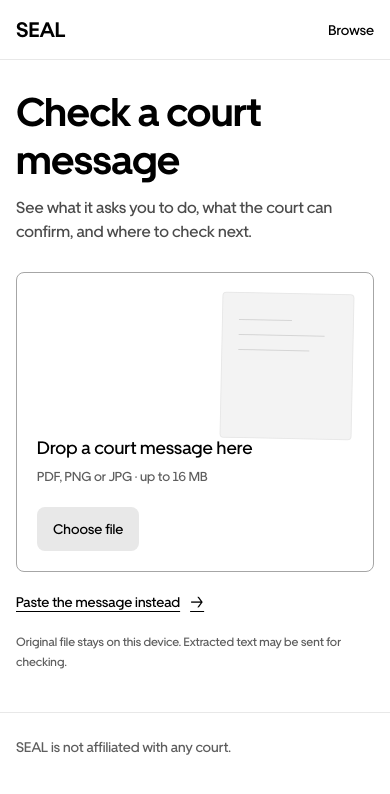
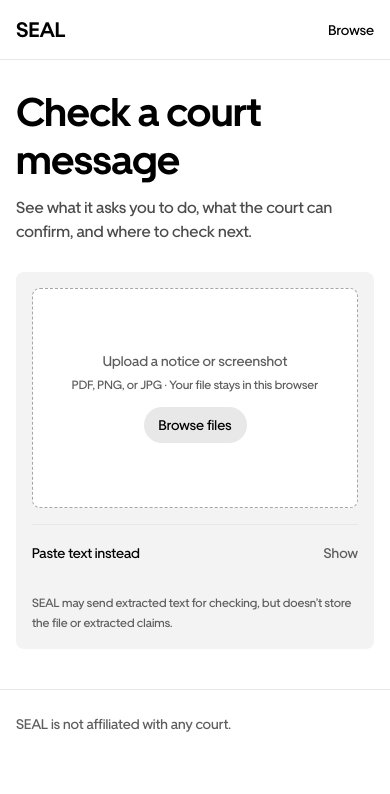
Before and after one commit to Davemafy/seal, a Next.js app: page / in a window 390 px wide. Shown: the top 794 px of the page. Built offline with nearby package versions, Linux system fonts and the light colour scheme.

Commit message:
Restore original entry composition

```diff
--- a/app/seal-app.tsx
+++ b/app/seal-app.tsx
@@ -437,14 +437,13 @@ async function upload(uploaded:File){
       onDragOver={event=>{if(event.dataTransfer.types.includes('Files')){event.preventDefault();setDragging(true)}}}
       onDragLeave={event=>{if(!event.currentTarget.contains(event.relatedTarget as Node))setDragging(false)}}
       onDrop={event=>{event.preventDefault();setDragging(false);if(event.dataTransfer.files[0])upload(event.dataTransfer.files[0])}}>
-      <span className="upload-sheet" aria-hidden="true"><i/><i/><i/></span>
-      <span className="upload-copy"><strong>{busy?status:'Drop a court message here'}</strong><small>{busy?'This can take a little longer the first time.':'PDF, PNG or JPG · up to 16 MB'}</small></span>
-      {!busy&&<span className="upload-browse">Choose file</span>}
+      <span><strong>{busy?status:'Upload a notice or screenshot'}</strong><small>{busy?'This can take a little longer the first time.':'PDF, PNG, or JPG · Your file stays in this browser'}</small></span>
+      {!busy&&<span className="upload-browse">Browse files</span>}
       {busy&&<span className="upload-progress" aria-hidden="true"><span/></span>}
      </button>
 
      <details className="paste-disclosure">
-      <summary><span>Paste the message instead</span><i aria-hidden="true">→</i></summary>
+      <summary>Paste text instead</summary>
       <div className="paste-disclosure-body">
        <label className="paste-field">
         <span className="field-label">Message text</span>
@@ -458,7 +457,7 @@ async function upload(uploaded:File){
 
      {error&&<div role="alert" className="inspection-error">{error}</div>}
 
-     <p className="privacy-note">Original file stays on this device. Extracted text may be sent for checking.</p>
+     <p className="privacy-note">SEAL may send extracted text for checking, but doesn’t store the file or extracted claims.</p>
     </div>
    </section>
    :
--- a/app/workspace.css
+++ b/app/workspace.css
@@ -34,33 +34,26 @@
 .entry-copy{grid-area:intro}
 .entry-copy h1{margin:0;max-width:440px;font-size:52px;font-weight:700;line-height:60px;letter-spacing:-.02em}
 .entry-copy>p{max-width:420px;margin:20px 0 0;color:#4b4b4b;font-size:18px;line-height:28px}
-.intake{grid-area:form;display:flex;flex-direction:column;gap:16px;min-height:0;padding:0;border:0;background:transparent}
-.upload-row{position:relative;width:100%;min-height:340px;display:grid;grid-template-columns:minmax(0,1fr) auto;grid-template-rows:1fr auto;gap:20px;align-items:end;padding:28px;text-align:left;border:1px solid var(--line-strong);border-radius:8px;background:#fff;color:var(--ink);overflow:hidden}
+.intake{grid-area:form;display:flex;flex-direction:column;gap:0;min-height:420px;padding:24px;border:0;border-radius:8px;background:var(--secondary)}
+.upload-row{position:relative;width:100%;min-height:260px;display:flex;flex-direction:column;align-items:center;justify-content:center;gap:10px;padding:28px;text-align:center;border:1px dashed var(--line-strong);border-radius:8px;background:#fff;color:var(--ink);overflow:hidden}
 .upload-row:hover,.upload-row.is-dragging{border-color:var(--blue);background:#eff4fe}
-.upload-sheet{position:absolute;top:28px;right:28px;width:164px;height:184px;padding:24px 20px;border:1px solid var(--line);border-radius:4px;background:var(--secondary);transform:rotate(1.2deg);transition:transform .22s ease,border-color .22s ease,background .22s ease}
-.upload-sheet i{display:block;height:1px;margin-top:18px;background:#d5d5d5}
-.upload-sheet i:first-child{width:54%;margin-top:8px}
-.upload-sheet i:nth-child(2){width:88%}
-.upload-sheet i:nth-child(3){width:72%}
-.upload-row:hover .upload-sheet,.upload-row.is-dragging .upload-sheet{transform:rotate(0) translateY(-3px);border-color:#a9c2f5;background:#fff}
-.upload-copy{position:relative;z-index:1;grid-column:1;grid-row:2;align-self:end;max-width:320px}
-.upload-copy strong{display:block;color:#000;font-size:20px;font-weight:500;line-height:28px}
-.upload-copy small{display:block;margin-top:6px;color:var(--muted);font-size:14px;line-height:20px}
-.upload-row.is-dragging .upload-copy strong{color:var(--blue)}
+.upload-row strong{display:block;color:var(--muted);font-size:14px;font-weight:500;line-height:16px}
+.upload-row small{display:block;margin-top:6px;font-size:12px;line-height:20px;color:var(--muted)}
+.upload-row.is-dragging strong{color:var(--blue)}
+.upload-row.is-dragging .upload-browse{visibility:hidden}
 .upload-row.is-busy:disabled{opacity:1;cursor:wait}
-.upload-row.is-busy .upload-copy strong{color:var(--ink)}
+.upload-row.is-busy strong{color:var(--ink)}
 .upload-progress{position:absolute;left:0;right:0;bottom:0;height:4px;background:var(--tertiary);overflow:hidden}
 .upload-progress span,.check-loader-track span{display:block;height:100%;width:38%;background:var(--blue);animation:seal-progress 1.15s ease-in-out infinite}
 .upload-plus{display:none}
-.upload-browse{position:relative;z-index:1;grid-column:2;grid-row:2;align-self:end;min-height:44px;display:inline-flex;align-items:center;justify-content:center;padding:12px 16px;border-radius:8px;background:var(--tertiary);font-size:14px;font-weight:500;line-height:20px;white-space:nowrap}
-.upload-row:hover .upload-browse{background:#dfe7f7}
-.paste-disclosure{margin:0;border:0;background:transparent;overflow:visible}
-.paste-disclosure>summary{width:max-content;display:flex;align-items:center;gap:10px;min-height:28px;padding:0;list-style:none;cursor:pointer;color:#000;font-size:14px;font-weight:500;line-height:20px;text-decoration:underline;text-underline-offset:4px}
+.upload-browse{flex:none;min-width:103px;margin-top:2px;padding:10px 12px;background:var(--tertiary);border-radius:9999px;font-size:14px;font-weight:500;line-height:16px}
+.paste-disclosure{margin-top:16px;border-top:1px solid var(--line);border-radius:0;background:transparent;overflow:hidden}
+.paste-disclosure>summary{position:relative;display:flex;align-items:center;justify-content:space-between;min-height:56px;padding:16px 0;list-style:none;cursor:pointer;color:var(--ink);font-size:14px;font-weight:500;line-height:20px}
 .paste-disclosure>summary::-webkit-details-marker{display:none}
 .paste-disclosure>summary::marker{content:""}
-.paste-disclosure>summary i{font-style:normal;text-decoration:none;transition:transform .18s ease}
-.paste-disclosure[open]>summary i{transform:rotate(90deg)}
-.paste-disclosure-body{display:grid;gap:16px;padding:16px 0 0}
+.paste-disclosure>summary::after{content:"Show";margin-left:16px;color:var(--muted);font-weight:400}
+.paste-disclosure[open]>summary::after{content:"Hide"}
+.paste-disclosure-body{display:grid;gap:16px;padding:0 0 8px}
 .paste-field{display:block}
 .field-label{display:block;margin-bottom:8px;font-size:14px;font-weight:500;line-height:16px}
 .paste-field textarea{width:100%;height:104px;resize:vertical;padding:16px;border:2px solid transparent;border-radius:8px;outline:0;background:var(--tertiary);color:var(--ink);font-size:14px;line-height:20px}
@@ -71,7 +64,7 @@
 .check-message,.run-button,.safe-primary{min-height:48px;display:inline-flex;align-items:center;justify-content:center;padding:12px 20px;border:0;border-radius:8px;background:#000;color:#fff;text-decoration:none;font-size:16px;font-weight:500;line-height:20px}
 .check-message:hover,.run-button:hover,.safe-primary:hover{background:#333}
 .demo-link,.replay-button{min-height:48px;padding:12px 16px;border:0;border-radius:8px;background:var(--secondary);font-size:14px;font-weight:500}
-.privacy-note{max-width:620px;margin:0;color:var(--muted);font-size:12px;line-height:20px}
+.privacy-note{max-width:620px;margin:12px 0 0;color:var(--muted);font-size:12px;line-height:20px}
 .technical-record summary,.additional-sources summary{cursor:pointer}
 
 .story-replay{min-height:40px;padding:10px 14px;border:0;border-radius:8px;background:var(--secondary);color:var(--ink);font-size:14px;font-weight:500}
@@ -316,15 +309,8 @@
  .entry-shell{row-gap:28px;align-content:start}
  .entry-copy h1{max-width:360px;font-size:40px;line-height:48px;letter-spacing:-.015em}
  .entry-copy>p{max-width:34rem;margin-top:12px;font-size:16px;line-height:24px}
- .intake{min-height:0;margin-top:0;padding:0}
- .upload-row{min-height:300px;grid-template-columns:1fr;padding:20px}
- .upload-sheet{top:20px;right:20px;width:132px;height:146px;padding:18px 16px}
- .upload-sheet i{margin-top:14px}
- .upload-copy{grid-column:1;grid-row:2;max-width:230px}
- .upload-copy strong{font-size:18px;line-height:26px}
- .upload-copy small{font-size:13px;line-height:20px}
- .upload-browse{grid-column:1;grid-row:3;justify-self:start}
- .paste-disclosure>summary{width:auto}
+ .intake{min-height:0;margin-top:0;padding:16px}
+ .upload-row{min-height:220px;padding:24px 16px}
  .intake-actions{align-items:stretch;flex-direction:column}
  .check-message,.demo-link{width:100%}
  .review-head{align-items:start;flex-direction:column}
```
